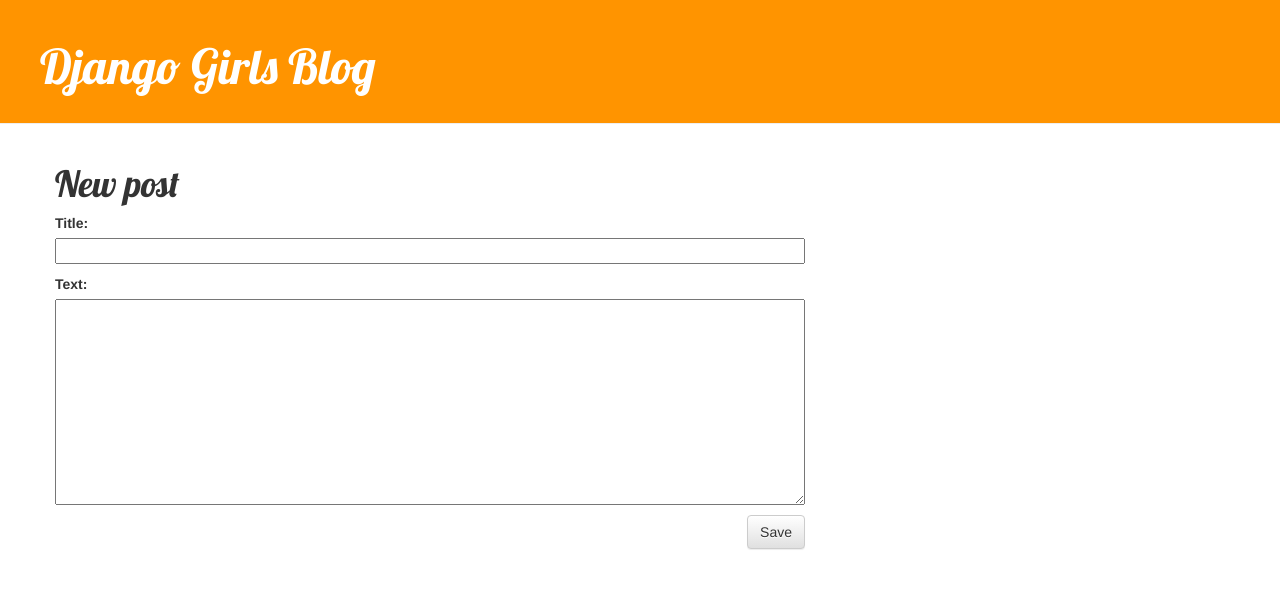
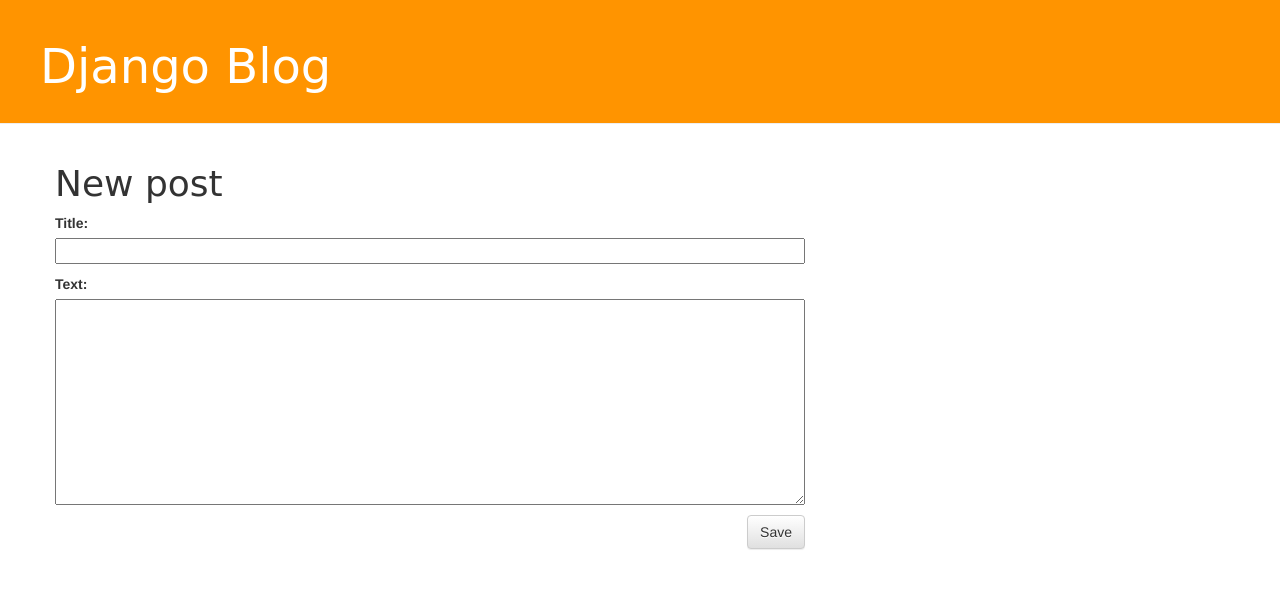
Before and after one commit to aplatkouski/blog-app, a Django app: page /post/new/ in a window 1280 px wide. Shown: the top 589 px of the page. Run offline with Django 3.2, Linux system fonts and the light colour scheme; some libraries are stand-ins or nearby versions.

Commit message:
fix some misprints
Signed-off-by: aplatkouski <5857672+aplatkouski@users.noreply.github.com>

```diff
--- a/blog/views.py
+++ b/blog/views.py
@@ -1,6 +1,4 @@
 from django.shortcuts import render, get_object_or_404, redirect
-from django.utils import timezone
-from django.contrib.auth.models import User
 
 from .models import Post
 from .forms import PostForm
@@ -38,8 +36,7 @@ def post_new(request):
 			post.author = request.user
 			post.save()
 			return redirect('post_detail', post_pk=post.pk)
-	else:
-		form = PostForm()
+	form = PostForm()
 	return render(request, 'blog/post_edit.html', {'form': form})
 
 
--- a/mysite/settings.py
+++ b/mysite/settings.py
@@ -14,8 +14,6 @@ import os
 
 # Build paths inside the project like this: os.path.join(BASE_DIR, ...)
 BASE_DIR = os.path.dirname(os.path.dirname(os.path.abspath(__file__)))
-
-# aplatkouski 2020.02.26
 PROJECT_ROOT = os.path.dirname(__file__)
 
 
@@ -28,7 +26,6 @@ SECRET_KEY = '3aa!-)(9fe59sh*zmvvw3p-pj85f+b$+^mev%-0u(*a$s0weh6'
 # SECURITY WARNING: don't run with debug turned on in production!
 DEBUG = True
 
-# see https://tutorial.djangogirls.org/ru/django_start_project/
 ALLOWED_HOSTS = ['127.0.0.1', '.pythonanywhere.com']
 
 
@@ -59,7 +56,6 @@ ROOT_URLCONF = 'mysite.urls'
 TEMPLATES = [
     {
         'BACKEND': 'django.template.backends.django.DjangoTemplates',
-        # aplatkouski 2020.02.26
         'DIRS': [
             os.path.join(PROJECT_ROOT, 'templates')
         ],
@@ -126,5 +122,4 @@ USE_TZ = True
 # https://docs.djangoproject.com/en/3.0/howto/static-files/
 
 STATIC_URL = '/static/'
-# aplatkouski: see https://tutorial.djangogirls.org/ru/django_start_project/
 STATIC_ROOT = os.path.join(BASE_DIR, 'static')
--- a/mysite/templates/blog/base.html
+++ b/mysite/templates/blog/base.html
@@ -1,11 +1,10 @@
 {% load static %}
 <html>
     <head>
-        <title>Django Girls blog</title>
-        <link rel="stylesheet" href="//maxcdn.bootstrapcdn.com/bootstrap/3.2.0/css/bootstrap.min.css">
-        <link rel="stylesheet" href="//maxcdn.bootstrapcdn.com/bootstrap/3.2.0/css/bootstrap-theme.min.css">
-        <link href='//fonts.googleapis.com/css?family=Lobster&subset=latin,latin-ext' rel='stylesheet' type='text/css'>
-        <link rel="stylesheet" href="{% static 'css/blog.css' %}">
+        <title>Django blog</title>
+        <link rel="stylesheet" type='text/css' href="//maxcdn.bootstrapcdn.com/bootstrap/3.2.0/css/bootstrap.min.css">
+        <link rel="stylesheet" type='text/css' href="//maxcdn.bootstrapcdn.com/bootstrap/3.2.0/css/bootstrap-theme.min.css">
+        <link rel="stylesheet" type='text/css' href="{% static 'css/blog.css' %}">
     </head>
     <body>
         <div class="page-header">
@@ -17,7 +16,7 @@
                     <span class="glyphicon glyphicon-edit"></span>
                 </a>
             {% endif %}
-            <h1><a href="/">Django Girls Blog</a></h1>
+            <h1><a href="/">Django Blog</a></h1>
         </div>
         <div class="content container">
             <div class="row">
```
